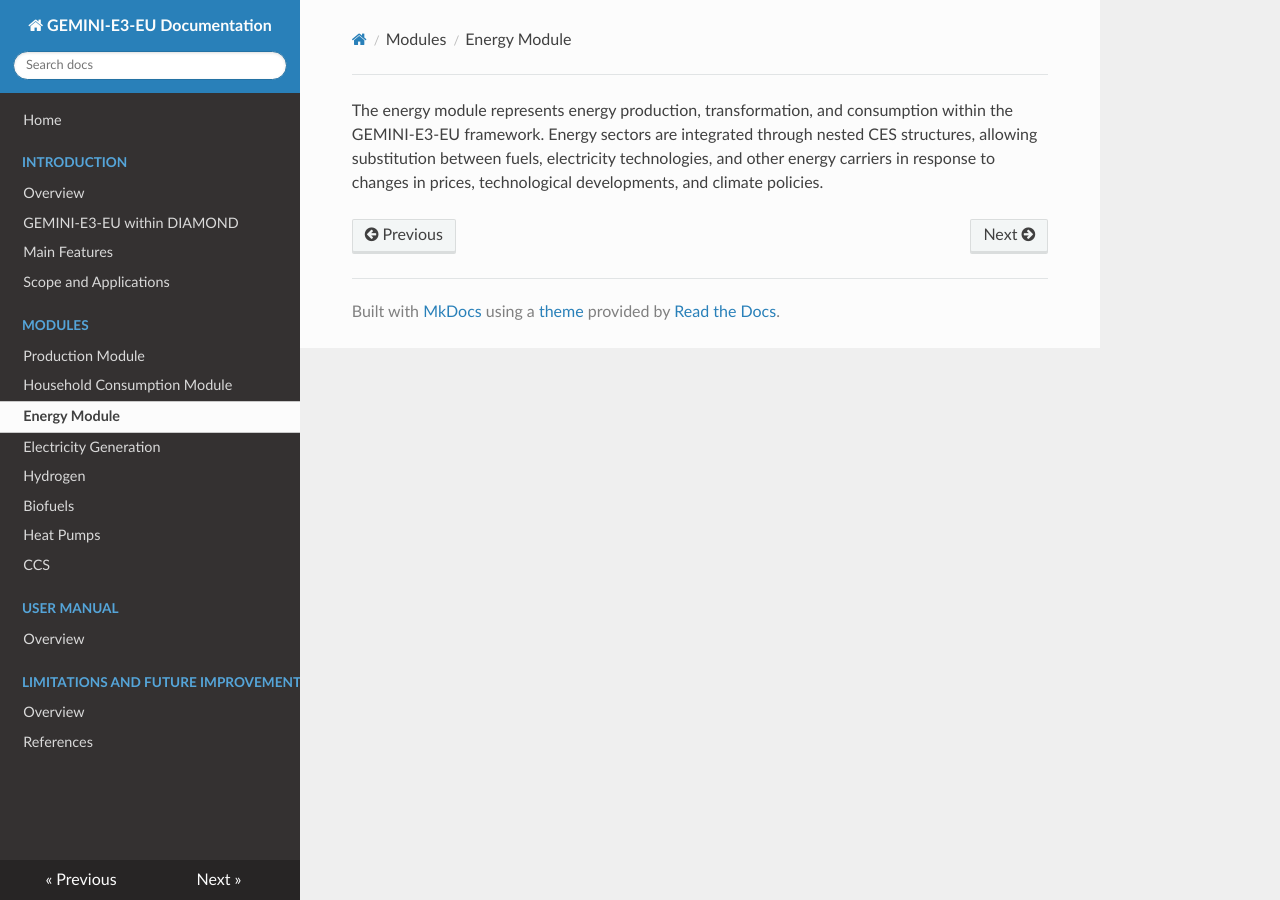
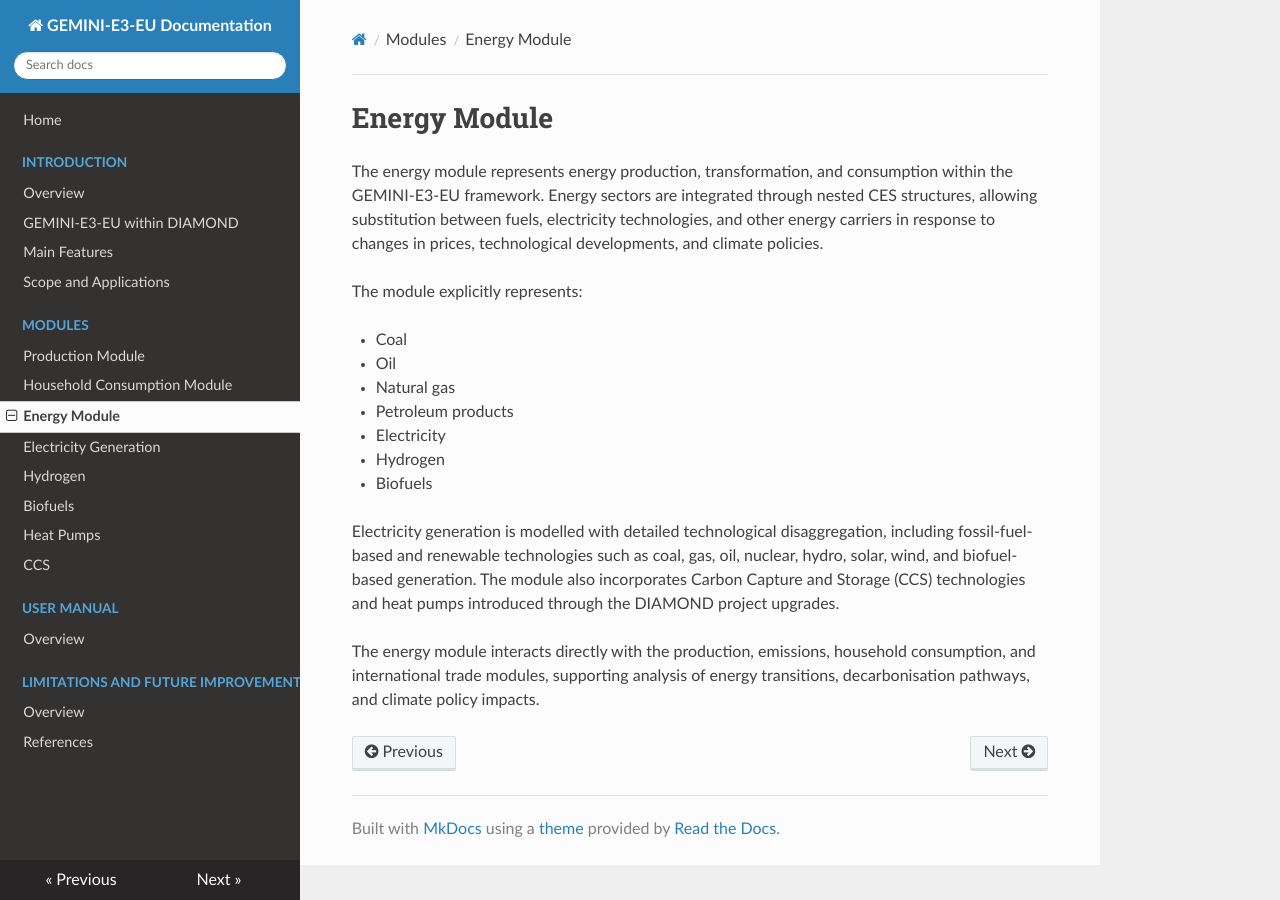
Before and after one commit to Perdana-Sigit/GEMINI-E3-EU, an MkDocs documentation site: the page built from docs/modules/energy.md, in a window 1280 px wide. Built offline with MkDocs 1.6.1, drawn with Linux system fonts in a browser that asks for light colours; nearby versions of some CDN libraries.

Commit message:
Update energy.md

```diff
--- a/docs/modules/energy.md
+++ b/docs/modules/energy.md
@@ -1 +1,17 @@
+# Energy Module
+
 The energy module represents energy production, transformation, and consumption within the GEMINI-E3-EU framework. Energy sectors are integrated through nested CES structures, allowing substitution between fuels, electricity technologies, and other energy carriers in response to changes in prices, technological developments, and climate policies.
+
+The module explicitly represents:
+
+- Coal
+- Oil
+- Natural gas
+- Petroleum products
+- Electricity
+- Hydrogen
+- Biofuels
+
+Electricity generation is modelled with detailed technological disaggregation, including fossil-fuel-based and renewable technologies such as coal, gas, oil, nuclear, hydro, solar, wind, and biofuel-based generation. The module also incorporates Carbon Capture and Storage (CCS) technologies and heat pumps introduced through the DIAMOND project upgrades.
+
+The energy module interacts directly with the production, emissions, household consumption, and international trade modules, supporting analysis of energy transitions, decarbonisation pathways, and climate policy impacts.
```
